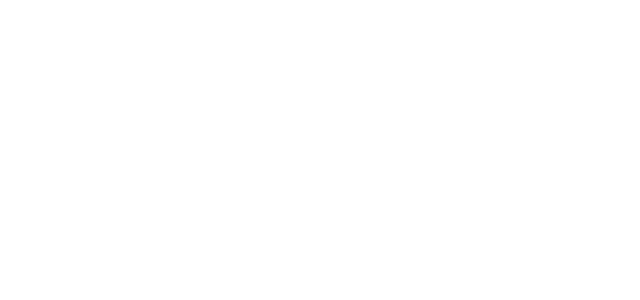
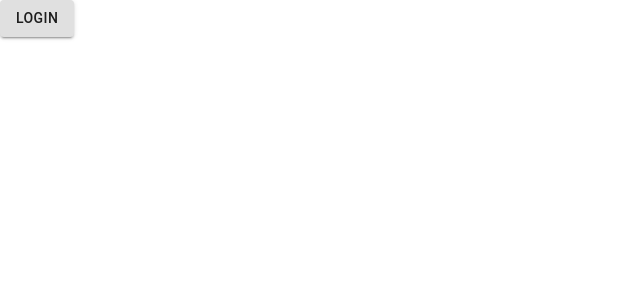
Before and after one commit to sarma-akondi/react-movies-app, a React (Create React App) app: page / in a window 1280 px wide. Shown: the top 300 px of the page, without its empty margins (0-640 px from the left). Built offline with nearby package versions, Linux system fonts and the light colour scheme.

Commit message:
Added ‘Login’ button on Header

```diff
--- a/package.json
+++ b/package.json
@@ -3,6 +3,7 @@
   "version": "0.1.0",
   "private": true,
   "dependencies": {
+    "@material-ui/core": "^4.11.0",
     "@testing-library/jest-dom": "^4.2.4",
     "@testing-library/react": "^9.5.0",
     "@testing-library/user-event": "^7.2.1",
--- /dev/null
+++ b/src/common/header/Header.css
@@ -0,0 +1 @@
+/*css file*/
--- /dev/null
+++ b/src/common/header/Header.js
@@ -0,0 +1,15 @@
+import React, { Component } from 'react';
+import './Header.css';
+import Button from '@material-ui/core/Button';
+
+class Header extends Component {
+    render() {
+        return (
+            <div>
+                <Button variant="contained" color="default">Login</Button>
+            </div>
+        )
+    }
+}
+
+export default Header;
--- a/src/screens/home/Home.js
+++ b/src/screens/home/Home.js
@@ -1,10 +1,13 @@
 import React, { Component } from 'react';
 import './Home.css';
+import Header from '../../common/header/Header';
 
 class Home extends Component{
     render(){
         return(
-            <div></div>
+            <div>
+                <Header />
+            </div>
         )
     }
 }
```
Also changed, not shown: 1 other file (tests, documents, lock files or other folders).
